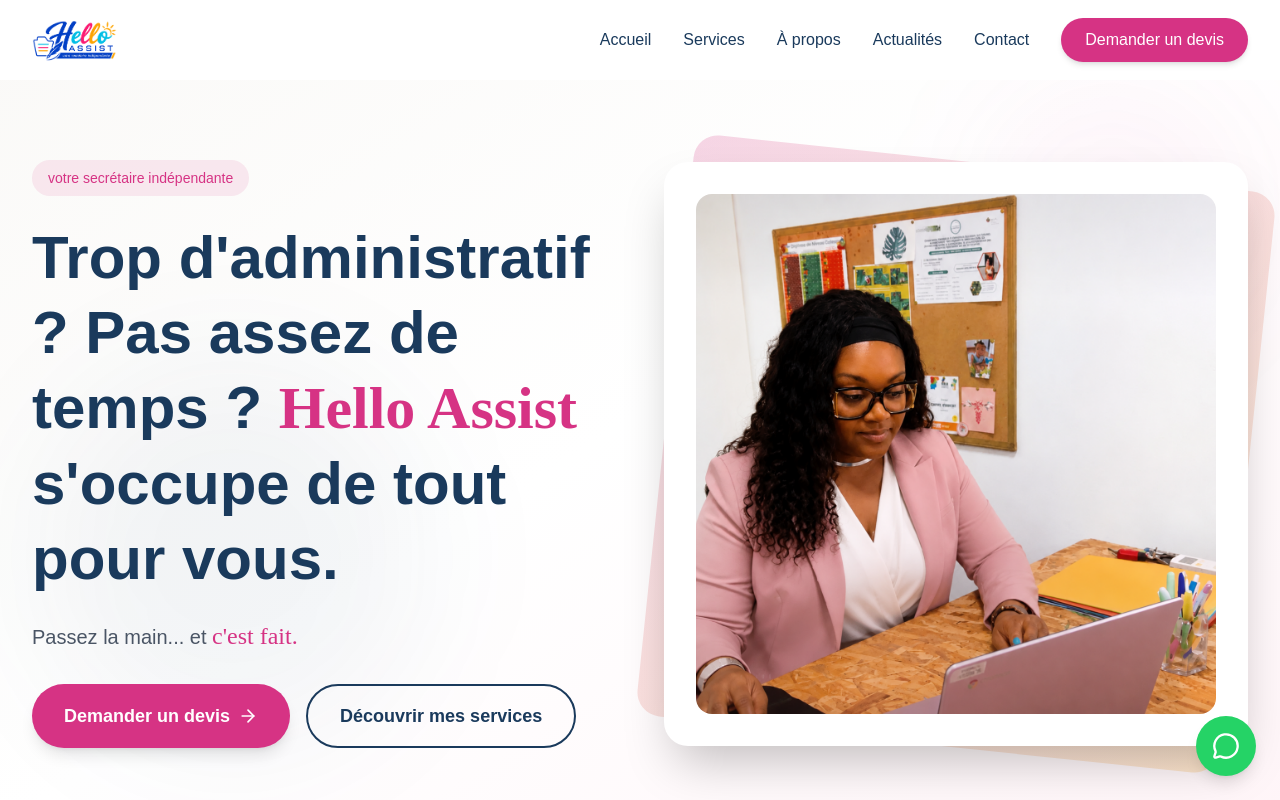
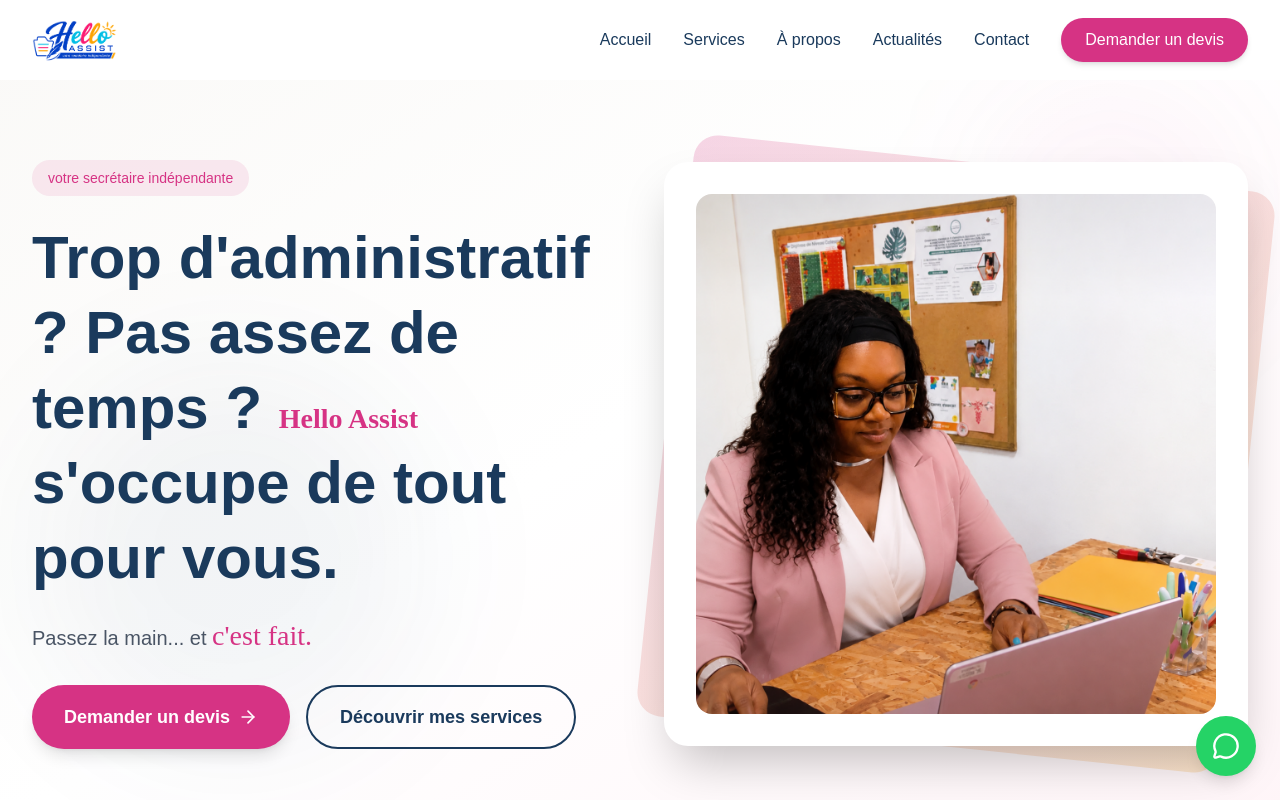
Before and after one commit to agenceleela/helloassist, a Next.js app: page / in a window 1280 px wide. Shown: the top 800 px of the page. Built offline with nearby package versions, Linux system fonts and the light colour scheme.

Commit message:
style: increase script-accent font size for better visual impact

```diff
--- a/src/app/globals.css
+++ b/src/app/globals.css
@@ -34,6 +34,9 @@
 .script-accent {
   font-family: 'Brush Script MT', cursive;
   color: var(--pink);
+  font-size: 1.75rem; /* Augmentation de la taille (environ 28px) */
+  display: inline-block;
+  line-height: 1.2;
 }
 
 /* Custom scrollbar */
```
